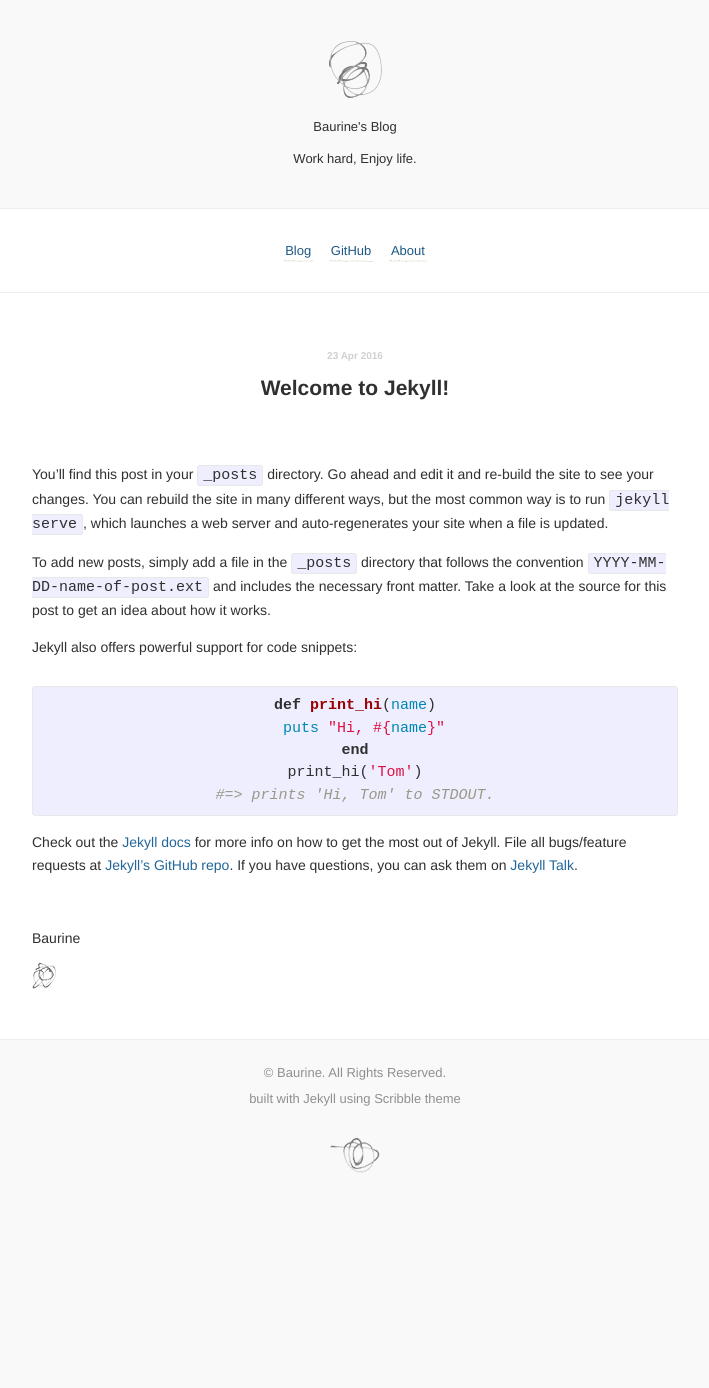
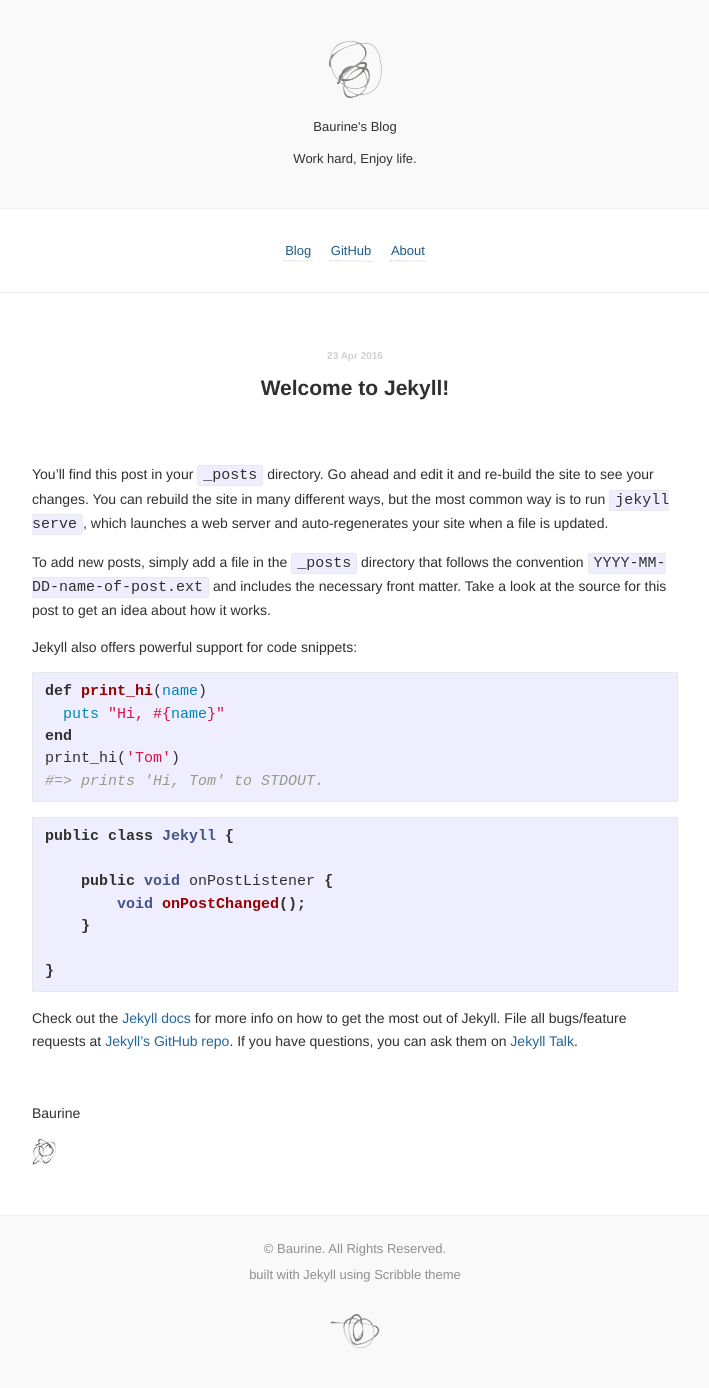
Before and after one commit to baurine/baurine.github.io, a Jekyll site: the page built from _posts/2016-04-23-welcome-to-jekyll.markdown, in a window 1280 px wide. Shown: the whole page, without its empty margins (285-994 px from the left). Built offline with Jekyll 4.4.1, drawn with Linux system fonts in a browser that asks for light colours; before the commit the page ends 1212 px from its top, so only the background shows below that.

Commit message:
chore: update sample post

````diff
--- a/_posts/2016-04-23-welcome-to-jekyll.markdown
+++ b/_posts/2016-04-23-welcome-to-jekyll.markdown
@@ -10,13 +10,23 @@ To add new posts, simply add a file in the `_posts` directory that follows the c
 
 Jekyll also offers powerful support for code snippets:
 
-{% highlight ruby %}
+```ruby
 def print_hi(name)
   puts "Hi, #{name}"
 end
 print_hi('Tom')
 #=> prints 'Hi, Tom' to STDOUT.
-{% endhighlight %}
+```
+
+```java
+public class Jekyll {
+
+    public void onPostListener {
+        void onPostChanged();
+    }
+
+}
+```
 
 Check out the [Jekyll docs][jekyll-docs] for more info on how to get the most out of Jekyll. File all bugs/feature requests at [Jekyll’s GitHub repo][jekyll-gh]. If you have questions, you can ask them on [Jekyll Talk][jekyll-talk].
 
````
